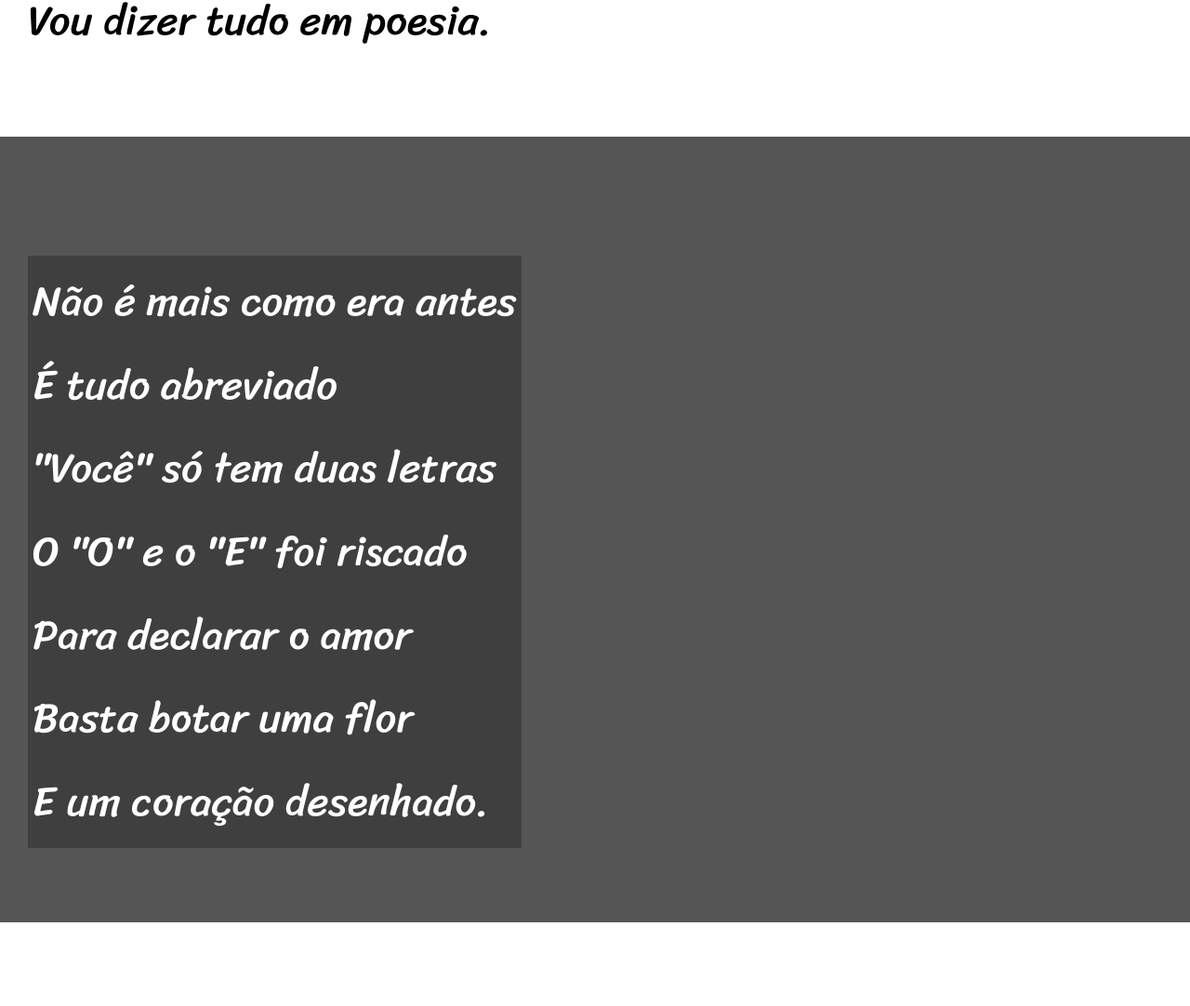
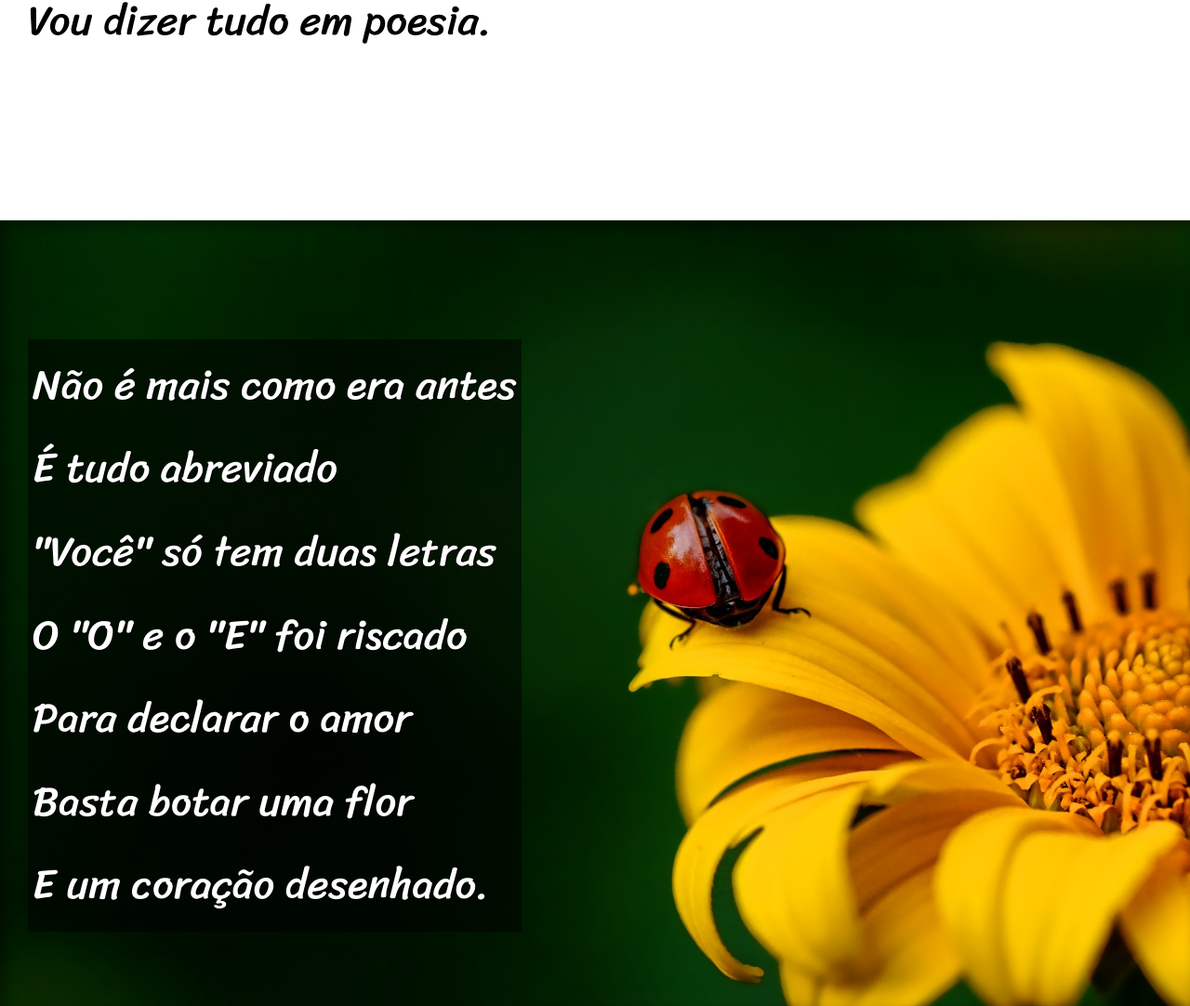
Before and after one commit to alvarovaleriolima/HTML-CSS, a plain HTML site: page Desafios/desafio012/index.html in a window 1280 px wide. Shown: the part 948-2030 px from the top of the page at 93% size. Drawn offline with Linux system fonts and the light colour scheme.

Commit message:
atualização projeto cordel

```diff
--- a/Desafios/desafio012/index.html
+++ b/Desafios/desafio012/index.html
@@ -24,7 +24,7 @@
         </p>
     </section>
 
-    <section class="imagem">
+    <section class="imagem" id="img01">
         <p>
             Não é mais como era antes <br>
             É tudo abreviado <br>
@@ -58,7 +58,7 @@
         </p>
     </section>
 
-    <section class="imagem">
+    <section class="imagem" id="img02">
         <p>
             Tenho saudade das cartas <br>
             Escritas com a própria mão <br>
--- a/Desafios/desafio012/style.css
+++ b/Desafios/desafio012/style.css
@@ -59,6 +59,10 @@ section {
     font-size: 3.5vw;
 }
 
+section > p {
+    padding-bottom: 2em;
+}
+
 section.normal {
     background-color: white;
     color: black;
@@ -67,12 +71,27 @@ section.normal {
 section.imagem {
     background-color: rgb(85, 85, 85);
     color: white;
+    box-shadow: inset 6px 6px 13px 0px rgba(0, 0, 0, 0.39);
+    background-size: cover;
+    background-attachment: fixed; /*Efeito parallax*/
 }
 
 section.imagem > p {
     display: inline-block;
     padding: 5px;
-    background-color: rgba(0, 0, 0, 0.253);
+    background-color: rgba(0, 0, 0, 0.514);
+    text-shadow: 1px 1px 0px rgb(0, 0, 0);
+}
+
+section#img01 {
+    background-image: url('../desafio012/imagens/background001.jpg');
+    background-position: center center;
+
+
+}
+
+section#img02 {
+    background-image: url('../desafio012/imagens/background002.jpg');
 }
 
 footer {
```
